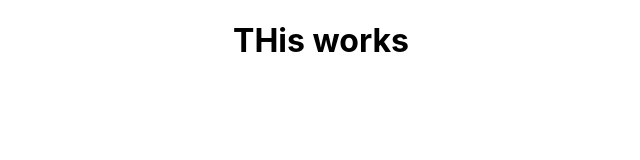
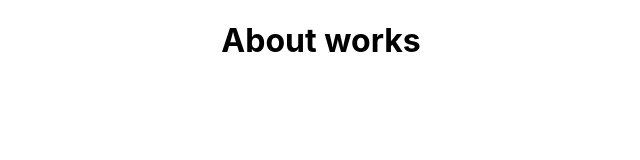
Before and after one commit to quigongian/Compsigh-WebDevelopment, a React (Create React App) app in the folder client/my-app/: page /about in a window 1280 px wide. Shown: the top 160 px of the page, without its empty margins (319-959 px from the left). Built offline with nearby package versions, Linux system fonts and the light colour scheme.

Commit message:
main shit

```diff
--- a/client/my-app/package.json
+++ b/client/my-app/package.json
@@ -3,6 +3,9 @@
   "version": "0.1.0",
   "private": true,
   "dependencies": {
+    "@emotion/react": "^11.10.4",
+    "@emotion/styled": "^11.10.4",
+    "@mui/material": "^5.10.11",
     "@testing-library/jest-dom": "^5.16.5",
     "@testing-library/react": "^13.4.0",
     "@testing-library/user-event": "^13.5.0",
@@ -10,6 +13,7 @@
     "@types/node": "^16.18.0",
     "@types/react": "^18.0.23",
     "@types/react-dom": "^18.0.7",
+    "bootstrap": "^5.2.2",
     "react": "^18.2.0",
     "react-dom": "^18.2.0",
     "react-router-dom": "^6.4.2",
--- a/client/my-app/src/App.tsx
+++ b/client/my-app/src/App.tsx
@@ -3,6 +3,12 @@ import { BrowserRouter, Routes, Route } from "react-router-dom";
 import "./App.css";
 import { About } from "./pages/About";
 import { Home } from "./pages/Home";
+import { SettingsPage } from "./pages/Settings";
+import { LandingPage } from "./pages/dashboard/landing";
+import { CheckInPage } from "./pages/dashboard/CheckIn";
+import { TimerPage } from "./pages/dashboard/Timer";
+import { TodoPage } from "./pages/dashboard/Todo";
+import { Login } from "./pages/Login";
 
 function App() {
   return (
@@ -11,6 +17,12 @@ function App() {
         <Routes>
           <Route path="/" element={<Home />} />
           <Route path="/about" element={<About />} />
+          <Route path="/login" element={<Login />} />
+          <Route path="/setting" element={<SettingsPage/>}/>
+          <Route path="/dashboard/landing" element={<LandingPage/>}/>
+          <Route path="/dashboard/CheckIn" element={<CheckInPage/>}/>
+          <Route path="/dashboard/Timer" element={<TimerPage/>}/>
+          <Route path="/dashboard/Todo" element={<TodoPage/>}/>
         </Routes>
       </BrowserRouter>
     </div>
--- a/client/my-app/src/pages/About.tsx
+++ b/client/my-app/src/pages/About.tsx
@@ -1,5 +1,5 @@
 import React from "react"
 export const About = () => {
     return (
-        <h1>THis works</h1>
+        <h1>About works</h1>
     );}
--- a/client/my-app/src/pages/Home.tsx
+++ b/client/my-app/src/pages/Home.tsx
@@ -1,5 +1,5 @@
 import React from "react"
 export const Home = () => {
     return (
-        <h1>THis works</h1>
+        <h1>Home works</h1>
     );}
--- /dev/null
+++ b/client/my-app/src/pages/Login.tsx
@@ -0,0 +1,5 @@
+import React from "react"
+export const Login = () => {
+    return (
+        <h1>Login works</h1>
+    );}
--- /dev/null
+++ b/client/my-app/src/pages/Settings.tsx
@@ -0,0 +1,5 @@
+import React from "react"
+export const SettingsPage = () => {
+    return (
+        <h1>Settings works</h1>
+    );}
--- /dev/null
+++ b/client/my-app/src/pages/dashboard/CheckIn.tsx
@@ -0,0 +1,5 @@
+import React from "react"
+export const CheckInPage = () => {
+    return (
+        <h1>CheckIn works</h1>
+    );}
--- /dev/null
+++ b/client/my-app/src/pages/dashboard/Timer.tsx
@@ -0,0 +1,5 @@
+import React from "react"
+export const TimerPage = () => {
+    return (
+        <h1>Timer works</h1>
+    );}
--- /dev/null
+++ b/client/my-app/src/pages/dashboard/Todo.tsx
@@ -0,0 +1,5 @@
+import React from "react"
+export const TodoPage = () => {
+    return (
+        <h1>Todo works</h1>
+    );}
--- /dev/null
+++ b/client/my-app/src/pages/dashboard/landing.tsx
@@ -0,0 +1,5 @@
+import React from "react"
+export const LandingPage = () => {
+    return (
+        <h1>LandingDash works</h1>
+    );}
```
Also changed, not shown: 1 other file (tests, documents, lock files or other folders).
